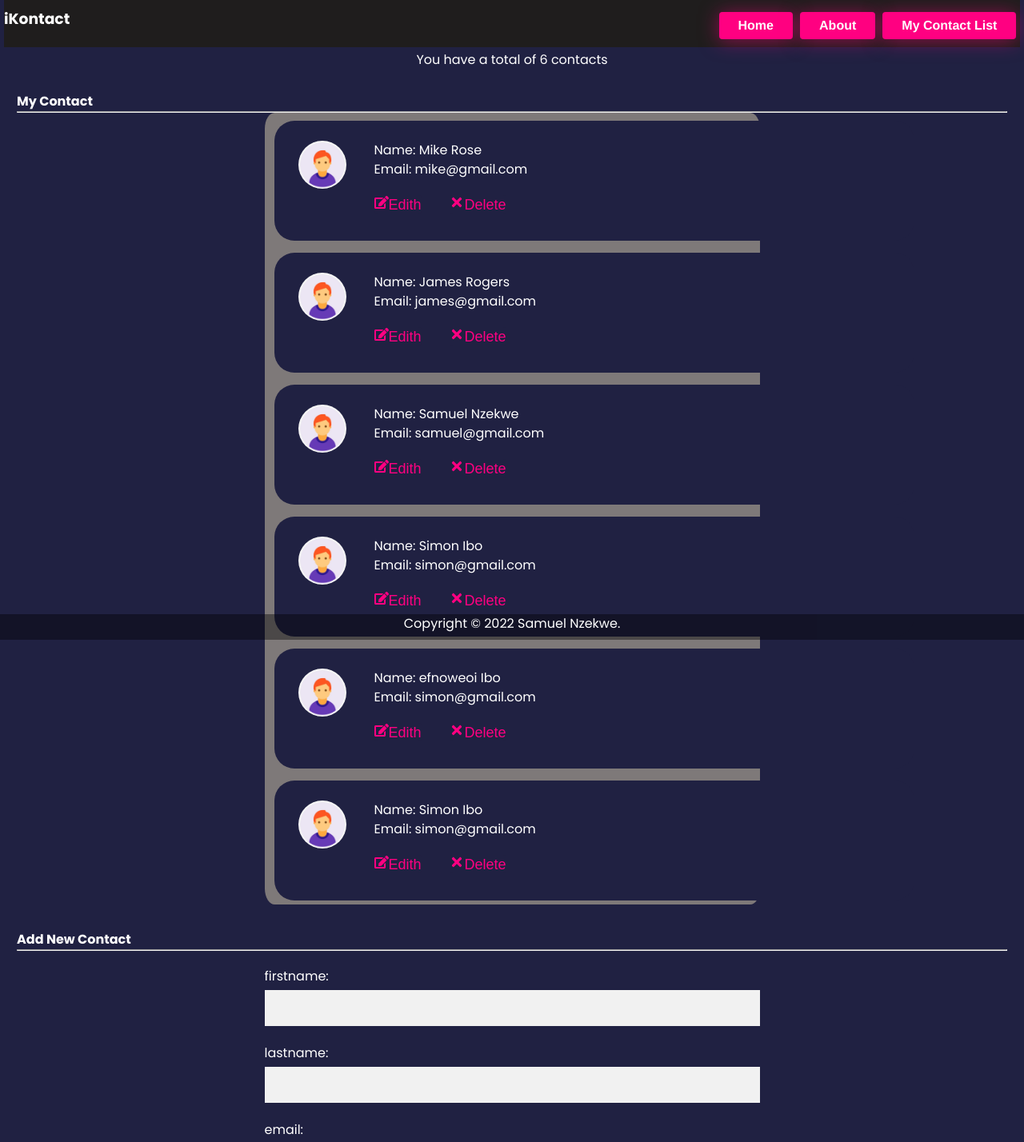
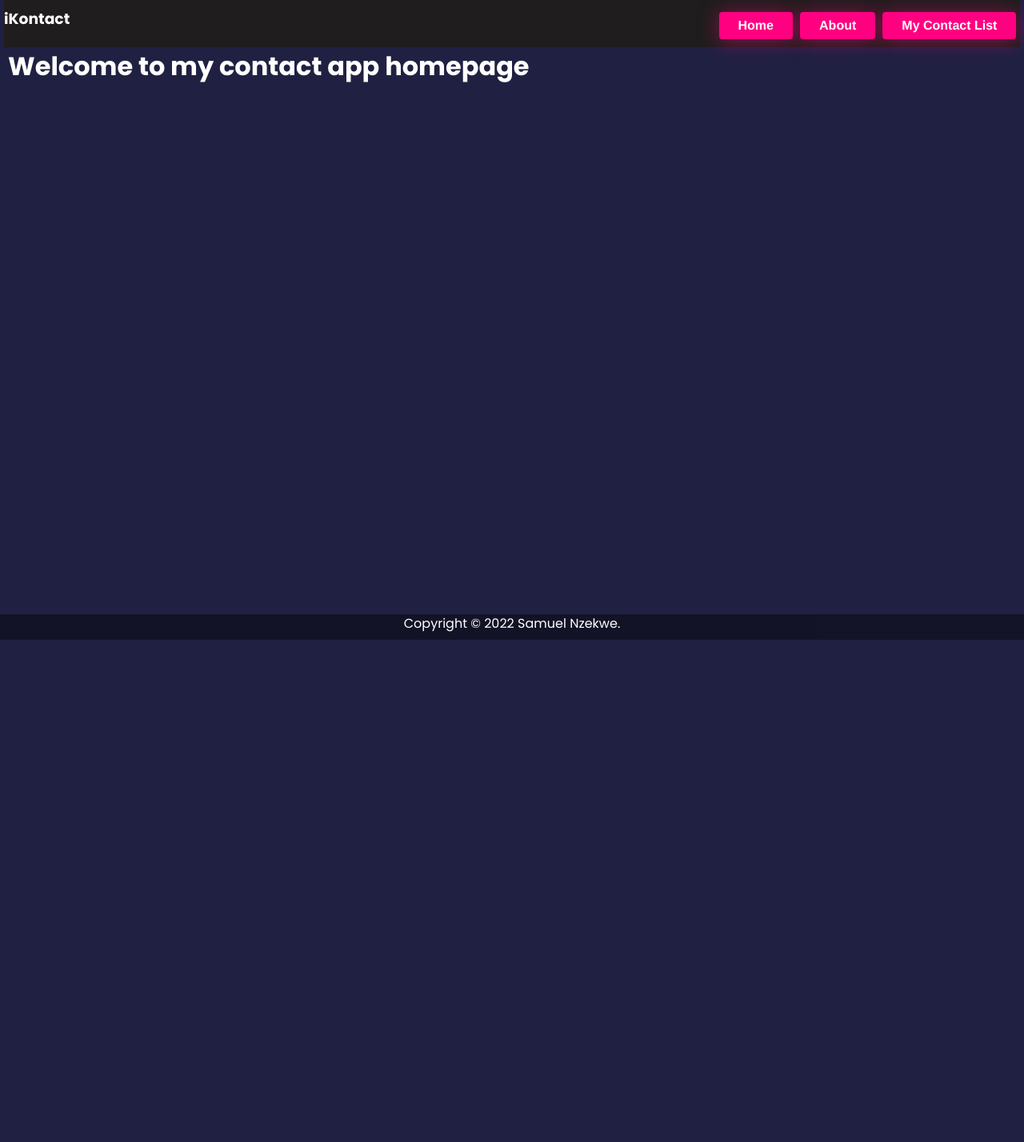
Before and after one commit to codetipster/digital-product-school, a React (Create React App) app: page / in a window 1280 px wide. Shown: the top 1428 px of the page at 80% size. After the commit the page ends 800 px from the top, so only its background shows below. Built offline with nearby package versions, Linux system fonts and the light colour scheme.

Commit message:
Add Routing to pages

```diff
--- a/src/App.js
+++ b/src/App.js
@@ -4,10 +4,12 @@ import  './style.js'
 import {v4 as uuidv4} from 'uuid'
 import Footer from './components/Footer'
 import Form from './components/Form'
+import About from './pages/About'
 import Navbar from './layout/Navbar'
-import ContactStats from './components/ContactStats'
 import ContactList from './components/ContactList'
 import Contacts from './data/contacts'
+import Home from './pages/Home'
+import {BrowserRouter as Router, Route, Routes} from 'react-router-dom'
 import { useState } from 'react'
 
 
@@ -30,13 +32,18 @@ function App() {
 
 
   return (
+    <Router>
     <div className="container">
       <Navbar />
-      <ContactStats totalContacts={contacts}/>
-      <ContactList  contacts={contacts} handleDelete={deleteContact}/>
-      <Form contacts={contacts} handleAddContact={handleAddContact}/>
+      <Routes>
+         <Route path='/' element={<Home />}/>
+         <Route path='/about' element={<About />}/>
+         <Route path='/add' element={<Form contacts={contacts} handleAddContact={handleAddContact}/>}/>
+         <Route path='/mycontact' element={<ContactList  contacts={contacts} handleDelete={deleteContact}/>}/>
+      </Routes>
       <Footer />
     </div>
+    </Router>
   );
 }
 
--- a/src/components/ContactList.js
+++ b/src/components/ContactList.js
@@ -1,4 +1,5 @@
 import ContactCard from "./ContactCard"
+import ContactStats from "./ContactStats"
 
 const ContactList = ({contacts, handleDelete}) => {
     if(!contacts || contacts.length <= 0){
@@ -7,7 +8,7 @@ const ContactList = ({contacts, handleDelete}) => {
     return (
       <div className='form'>
        <h4>My Contact</h4>
-
+       <ContactStats totalContacts={contacts}/>
         <hr/>
       <div className="contact-list">
 
--- /dev/null
+++ b/src/pages/About.js
@@ -0,0 +1,10 @@
+
+function About() {
+  return (
+    <div className="container">
+      <h1>My name is Samuel</h1>
+    </div>
+  )
+}
+
+export default About
--- /dev/null
+++ b/src/pages/Home.js
@@ -0,0 +1,10 @@
+
+function Home() {
+  return (
+    <div className="container">
+        <h1>Welcome to my contact app homepage</h1>
+    </div>
+  )
+}
+
+export default Home
```
